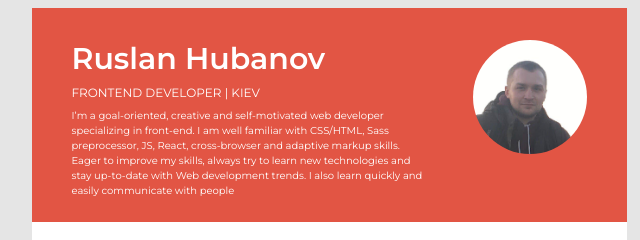
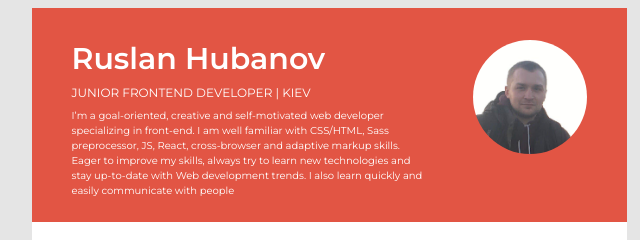
Before and after one commit to Helexi/projects, a plain HTML site: page index.html in a window 1280 px wide. Shown: the top 240 px of the page, 311-951 px from the left. Drawn offline with Linux system fonts and the light colour scheme.

Commit message:
add junior

```diff
--- a/index.html
+++ b/index.html
@@ -15,7 +15,7 @@
   <header class="about">
     <div>
      <h1 class="about__name">Ruslan Hubanov</h1>
-     <div class="about__role">FRONTEND DEVELOPER | KIEV</div>
+     <div class="about__role">JUNIOR FRONTEND DEVELOPER | KIEV</div>
      <p class="about__text">I’m a goal-oriented, creative and
          self-motivated web developer
          specializing in front-end. I am
```
